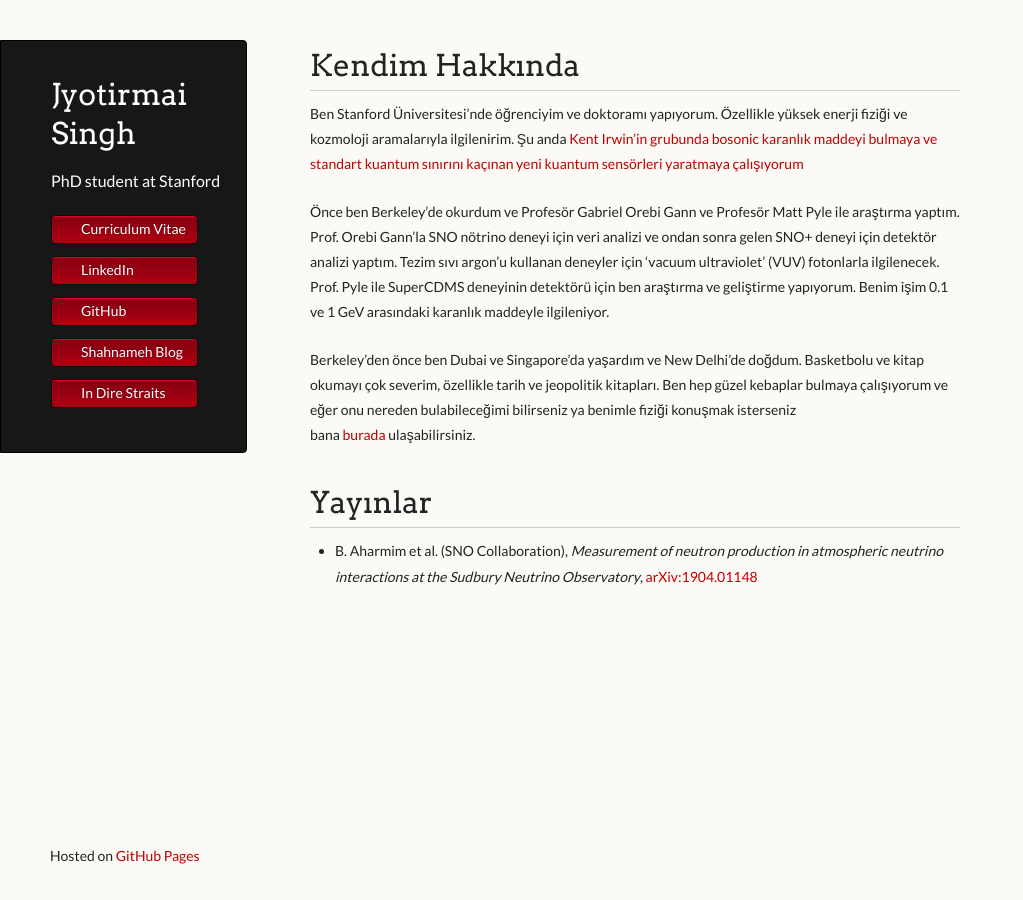
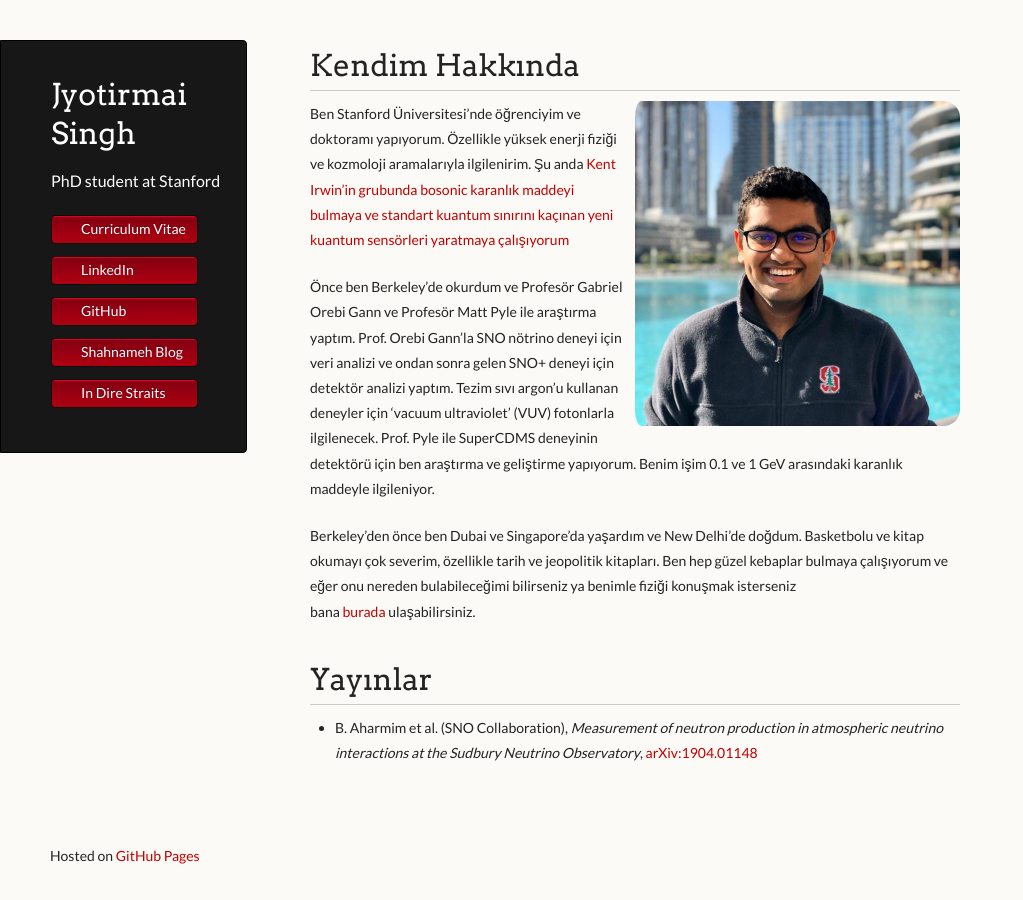
Before and after one commit to joe-singh/joe-singh.github.io, a Jekyll site: the page built from index-tr.md, in a window 1280 px wide. Shown: the whole page, without its empty margins (0-1023 px from the left). Built offline with Jekyll 4.4.1, drawn with Linux system fonts in a browser that asks for light colours.

Commit message:
added pictures on all homepages

```diff
--- a/index-tr.md
+++ b/index-tr.md
@@ -11,7 +11,7 @@ There should be whitespace between paragraphs.
 There should be whitespace between paragraphs. We recommend including a README, or a file with information about your project.
 --->
 # Kendim Hakkında
-
+ <img align="right" src="./dp.jpg" style="max-width:50%; border-radius:5%; padding-left: 10px;">
 Ben Stanford Üniversitesi'nde öğrenciyim ve doktoramı yapıyorum.
 Özellikle yüksek enerji fiziği ve kozmoloji aramalarıyla ilgilenirim. Şu anda [Kent Irwin'in grubunda bosonic karanlık maddeyi bulmaya ve standart kuantum sınırını kaçınan yeni kuantum sensörleri
 yaratmaya çalışıyorum](https://irwinlab.sites.stanford.edu/)
```
Also changed, not shown: index-it.md (+1 -2 lines).
